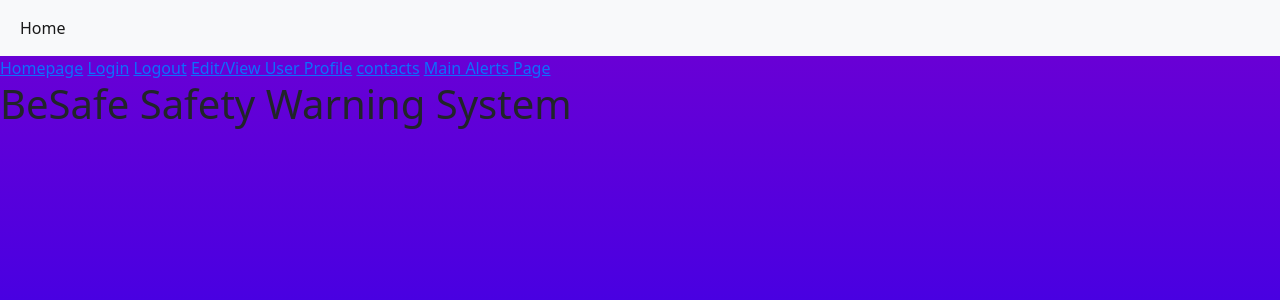
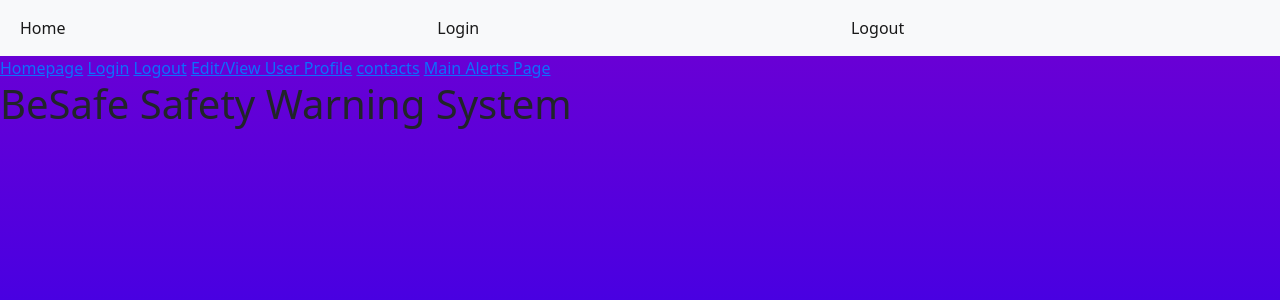
Before and after one commit to beegeiger/besafe, a Flask app: page / in a window 1280 px wide. Shown: the top 300 px of the page. Run offline with Flask 2, Linux system fonts and the light colour scheme; some libraries are stand-ins or nearby versions.

Commit message:
Adding paths to navbar

```diff
--- a/templates/base.html
+++ b/templates/base.html
@@ -41,6 +41,16 @@
                         <a class="nav-link active" aria-current="page" href="/">Home</a>
                     </li>
                 </ul>
+		<ul class="navbar-nav me-auto mb-2 mb-lg-0">
+                    <li class="nav-item">
+                        <a class="nav-link active" aria-current="page" href="/login">Login</a>
+                    </li>
+                </ul>
+		<ul class="navbar-nav me-auto mb-2 mb-lg-0">
+                    <li class="nav-item">
+                        <a class="nav-link active" aria-current="page" href="/logout">Logout</a>
+                    </li>
+                </ul>
             </div>
         </div>
     </nav>
```
